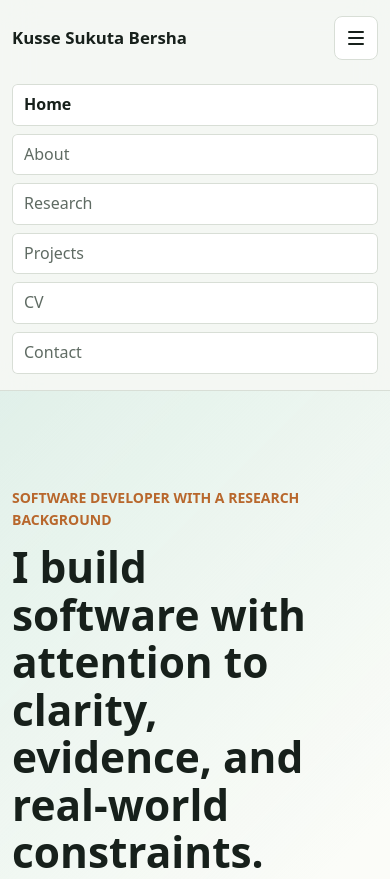
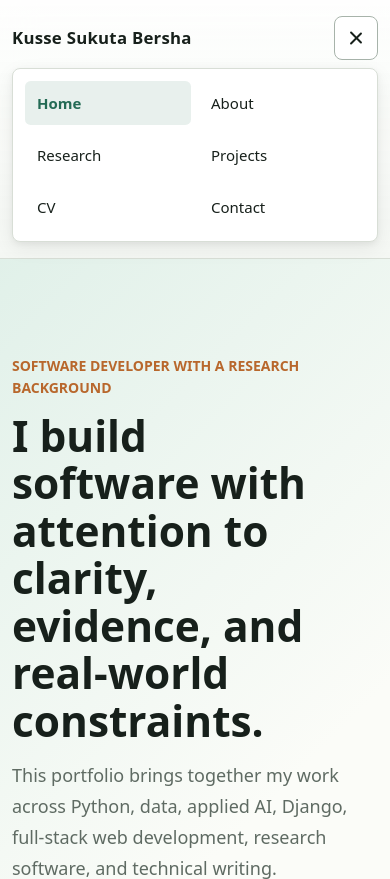
Before and after one commit to ksbk/kusse-portfolio, a Django app: page / in a window 390 px wide, after a click on "Menu". Shown: the top 879 px of the page. Run offline with Django 5.2, Linux system fonts and the light colour scheme.

Commit message:
ui: extract and polish responsive header

```diff
--- a/static/css/layout.css
+++ b/static/css/layout.css
@@ -2,28 +2,40 @@
     width: min(100% - 2.5rem, var(--container-width));
     margin-inline: auto;
 }
+
+/* ─── Site header — mobile-first ─────────────────────── */
 
 .site-header {
     position: sticky;
     top: 0;
     z-index: 20;
     border-bottom: 1px solid var(--color-border);
-    background: rgb(244 247 243 / 92%);
+    background: linear-gradient(
+        to bottom,
+        rgb(255 255 255 / 88%) 0%,
+        rgb(244 247 243 / 97%) 100%
+    );
     backdrop-filter: blur(18px);
 }
 
+/* Mobile base: two-column grid — brand left, toggle right */
 .site-header__inner {
-    display: flex;
+    display: grid;
+    grid-template-columns: 1fr auto;
     align-items: center;
-    justify-content: space-between;
-    gap: var(--space-6);
+    gap: 0 var(--space-4);
     padding-block: var(--space-4);
 }
 
 .site-brand {
     font-size: 1.05rem;
     font-weight: 780;
+    letter-spacing: 0.015em;
     text-decoration: none;
+}
+
+.site-brand:hover {
+    color: var(--color-primary);
 }
 
 .site-brand:focus-visible {
@@ -31,6 +43,7 @@
     outline-offset: 2px;
 }
 
+/* Toggle: hidden by default; shown on mobile only when JS is available */
 .site-nav-toggle {
     display: none;
     width: 2.75rem;
@@ -39,10 +52,11 @@
     justify-content: center;
     flex-direction: column;
     gap: 0.22rem;
-    border: 1px solid var(--color-border);
+    border: 1px solid var(--color-border-strong);
     border-radius: var(--radius-md);
     background: var(--color-surface);
     color: var(--color-text);
+    cursor: pointer;
 }
 
 .site-nav-toggle__bar {
@@ -52,12 +66,96 @@
     background: currentColor;
 }
 
+@media (prefers-reduced-motion: no-preference) {
+    .site-nav-toggle__bar {
+        transition: transform 200ms ease, opacity 200ms ease;
+    }
+}
+
 .site-nav-toggle:focus-visible {
     outline: 2px solid var(--color-primary);
     outline-offset: 2px;
 }
 
-.site-nav__list,
+/* Open state: bars animate into X/close icon */
+.site-nav-toggle[aria-expanded="true"] .site-nav-toggle__bar:nth-child(1) {
+    transform: translateY(calc(0.22rem + 2px)) rotate(45deg);
+}
+
+.site-nav-toggle[aria-expanded="true"] .site-nav-toggle__bar:nth-child(2) {
+    opacity: 0;
+}
+
+.site-nav-toggle[aria-expanded="true"] .site-nav-toggle__bar:nth-child(3) {
+    transform: translateY(calc(-0.22rem - 2px)) rotate(-45deg);
+}
+
+/* Mobile: nav appears as a contained panel below the brand/toggle row */
+.site-nav {
+    grid-column: 1 / -1;
+    width: 100%;
+    margin-top: var(--space-2);
+    padding: var(--space-3);
+    background: var(--color-surface);
+    border: 1px solid var(--color-border);
+    border-radius: var(--radius-md);
+    box-shadow: 0 2px 6px rgb(0 0 0 / 0.05), 0 6px 20px rgb(0 0 0 / 0.07);
+}
+
+/* JS-gated mobile nav toggle behaviour */
+.js .site-nav-toggle {
+    display: inline-flex;
+}
+
+.js .site-nav {
+    display: none;
+}
+
+.js .site-nav.is-open {
+    display: block;
+}
+
+/* Mobile nav list: two-column grid of tap targets */
+.site-nav__list {
+    display: grid;
+    grid-template-columns: repeat(2, minmax(0, 1fr));
+    gap: var(--space-2);
+    padding: 0;
+    margin: 0;
+    list-style: none;
+}
+
+/* Mobile nav links: compact tap cells (≥ 44px touch target) */
+.site-nav a {
+    display: inline-flex;
+    align-items: center;
+    min-height: 2.75rem;
+    width: 100%;
+    border-radius: var(--radius-sm);
+    padding: var(--space-2) var(--space-3);
+    color: var(--color-text);
+    font-size: 0.9375rem;
+    text-decoration: none;
+}
+
+.site-nav a:hover {
+    background: var(--color-background);
+    color: var(--color-text);
+}
+
+.site-nav a:focus-visible {
+    outline: 2px solid var(--color-primary);
+    outline-offset: 2px;
+    color: var(--color-text);
+}
+
+.site-nav a[aria-current="page"] {
+    color: var(--color-primary);
+    font-weight: 700;
+    background: color-mix(in srgb, var(--color-primary) 10%, transparent);
+}
+
+/* Footer nav — decoupled from site-nav after mobile-first rewrite */
 .footer-nav__list {
     display: flex;
     flex-wrap: wrap;
@@ -67,35 +165,85 @@
     list-style: none;
 }
 
-.site-nav a,
 .footer-nav a {
     display: inline-flex;
     align-items: center;
-    min-height: 2.5rem;
+    min-height: 2.75rem;
     border-radius: var(--radius-sm);
     padding: var(--space-2) var(--space-3);
     color: var(--color-text-muted);
     text-decoration: none;
 }
 
-.site-nav a:hover,
 .footer-nav a:hover {
     background: var(--color-surface-muted);
     color: var(--color-text);
 }
 
-.site-nav a:focus-visible,
 .footer-nav a:focus-visible {
     outline: 2px solid var(--color-primary);
     outline-offset: 2px;
     color: var(--color-text);
 }
 
-.site-nav a[aria-current="page"] {
-    background: var(--color-surface);
-    color: var(--color-text);
-    font-weight: 700;
-    box-shadow: inset 0 0 0 1px var(--color-border);
+/* ─── Desktop header enhancement (≥ 48rem) ────────────── */
+
+@media (min-width: 48rem) {
+    .site-header__inner {
+        display: flex;
+        align-items: center;
+        justify-content: space-between;
+        gap: var(--space-6);
+    }
+
+    .js .site-nav-toggle {
+        display: none;
+    }
+
+    .js .site-nav {
+        display: block;
+    }
+
+    .site-nav {
+        width: auto;
+        margin-top: 0;
+        padding: 0;
+        background: none;
+        border: none;
+        border-radius: 0;
+        box-shadow: none;
+    }
+
+    .site-nav__list {
+        display: flex;
+        flex-wrap: wrap;
+        gap: var(--space-2);
+    }
+
+    .site-nav a {
+        width: auto;
+        min-height: 2.75rem;
+        border-radius: var(--radius-sm);
+        padding: var(--space-2) var(--space-3);
+        font-size: 0.9375rem;
+        color: var(--color-text);
+        background: none;
+        box-shadow: none;
+        justify-content: flex-start;
+    }
+
+    .site-nav a:hover {
+        background: var(--color-surface-muted);
+        color: var(--color-primary);
+    }
+
+    .site-nav a[aria-current="page"] {
+        color: var(--color-primary);
+        text-decoration: underline;
+        text-decoration-thickness: 0.08em;
+        text-underline-offset: 0.35em;
+        background: none;
+    }
 }
 
 .site-main {
@@ -147,40 +295,6 @@
 @media (max-width: 48rem) {
     .container {
         width: min(100% - 1.5rem, var(--container-width));
-    }
-
-    .site-header__inner {
-        display: grid;
-        grid-template-columns: 1fr auto;
-    }
-
-    .js .site-nav-toggle {
-        display: inline-flex;
-    }
-
-    .site-nav {
-        grid-column: 1 / -1;
-        width: 100%;
-    }
-
-    .js .site-nav {
-        display: none;
-    }
-
-    .js .site-nav.is-open {
-        display: block;
-    }
-
-    .site-nav__list {
-        display: grid;
-        gap: var(--space-2);
-    }
-
-    .site-nav a {
-        width: 100%;
-        justify-content: space-between;
-        background: var(--color-surface);
-        box-shadow: inset 0 0 0 1px var(--color-border);
     }
 
     .section {
--- a/templates/base.html
+++ b/templates/base.html
@@ -20,26 +20,7 @@
         <!-- Essential keyboard accessibility escape hatch -->
         <a href="#main-content" class="skip-link">Skip to main content</a>
 
-        <header class="site-header">
-            <div class="container site-header__inner">
-                <a href="{{ home_url }}" class="site-brand" aria-label="{{ site.name }} home">{{ site.name }}</a>
-
-                <button class="site-nav-toggle" type="button" aria-expanded="false" aria-controls="primary-navigation">
-                    <span class="site-nav-toggle__bar"></span>
-                    <span class="site-nav-toggle__bar"></span>
-                    <span class="site-nav-toggle__bar"></span>
-                    <span class="visually-hidden">Menu</span>
-                </button>
-
-                <nav class="site-nav" id="primary-navigation" aria-label="Primary navigation">
-                    <ul class="site-nav__list">
-                        {% for item in main_nav %}
-                            <li><a href="{{ item.url }}"{% if item.is_active %} aria-current="page"{% endif %}>{{ item.label }}</a></li>
-                        {% endfor %}
-                    </ul>
-                </nav>
-            </div>
-        </header>
+        {% include "includes/header.html" %}
 
         <!-- Main landmark wrapper with focus-target capability -->
         <main id="main-content" class="site-main" tabindex="-1">
--- /dev/null
+++ b/templates/includes/header.html
@@ -0,0 +1,20 @@
+<header class="site-header">
+    <div class="container site-header__inner">
+        <a href="{{ home_url }}" class="site-brand" aria-label="{{ site.name }} home">{{ site.name }}</a>
+
+        <button class="site-nav-toggle" type="button" aria-expanded="false" aria-controls="primary-navigation">
+            <span class="site-nav-toggle__bar"></span>
+            <span class="site-nav-toggle__bar"></span>
+            <span class="site-nav-toggle__bar"></span>
+            <span class="visually-hidden">Menu</span>
+        </button>
+
+        <nav class="site-nav" id="primary-navigation" aria-label="Primary navigation">
+            <ul class="site-nav__list">
+                {% for item in main_nav %}
+                    <li><a href="{{ item.url }}"{% if item.is_active %} aria-current="page"{% endif %}>{{ item.label }}</a></li>
+                {% endfor %}
+            </ul>
+        </nav>
+    </div>
+</header>
```
